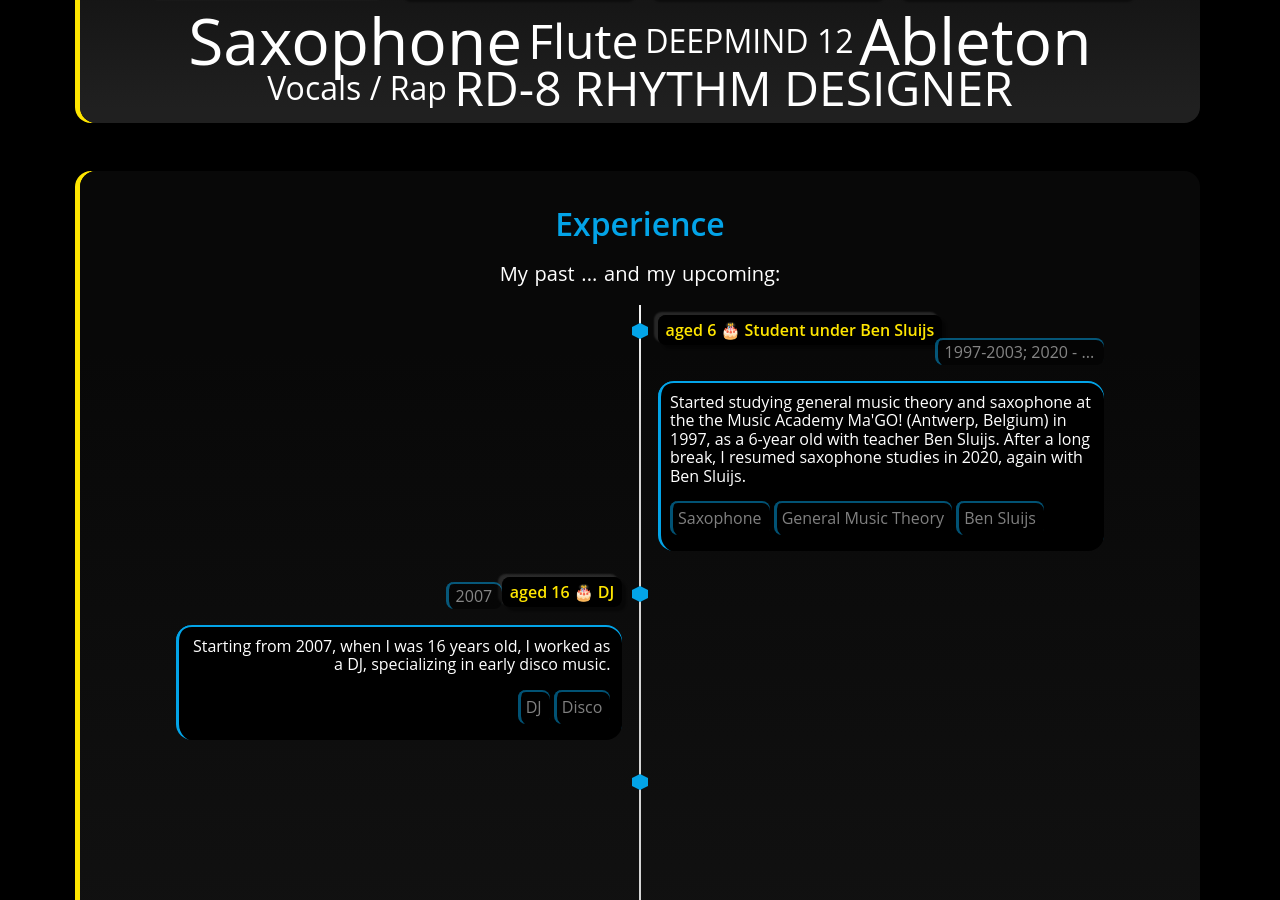
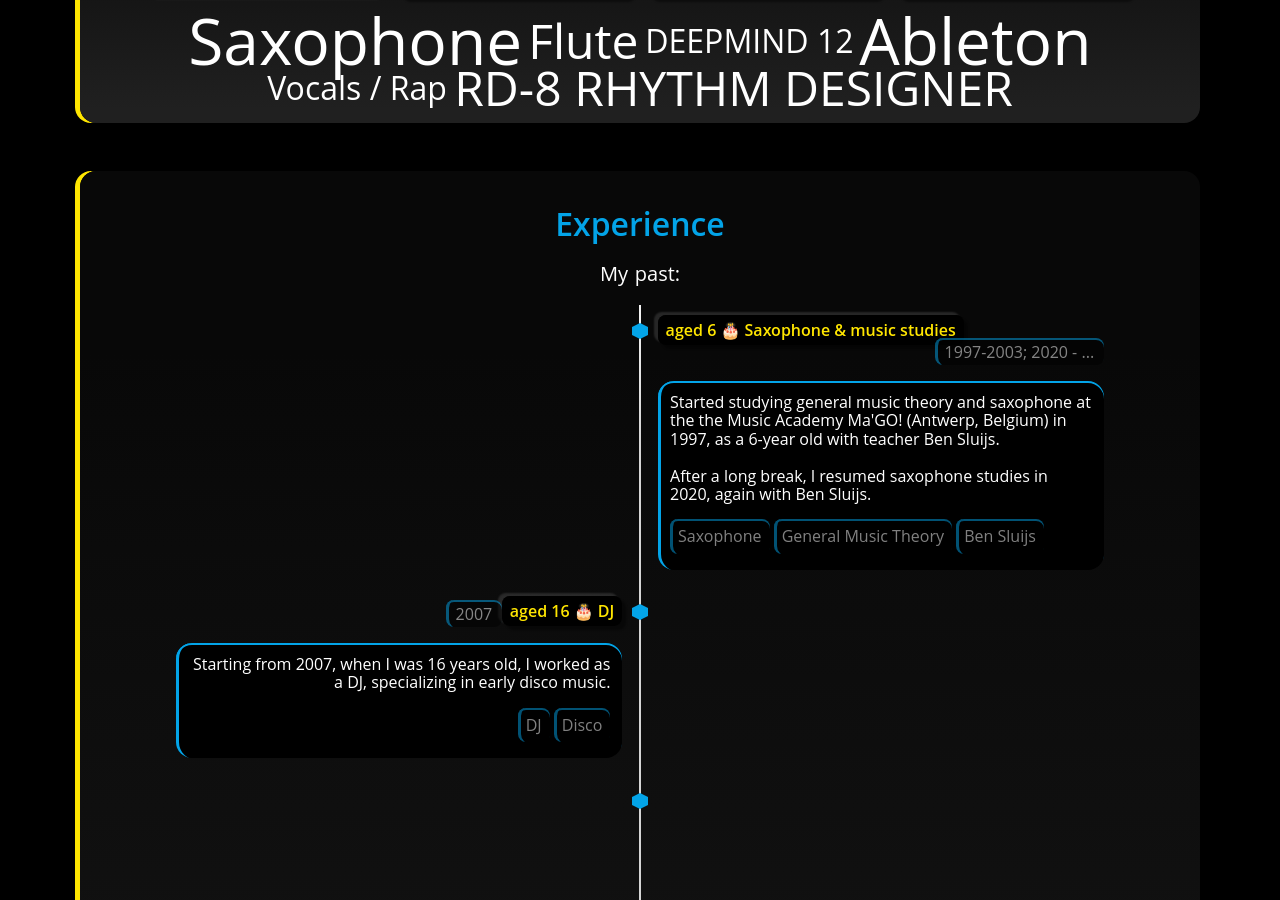
Before and after one commit to mr-volta/mr-volta.github.io, a Jekyll site: the page built from index.html, in a window 1280 px wide and 900 px high, scrolled down 2236 px. Built offline with Jekyll 4.4.1, drawn with Linux system fonts in a browser that asks for light colours.

Commit message:
Minor changes

```diff
--- a/_config.yml
+++ b/_config.yml
@@ -104,7 +104,7 @@
 # contact_title: The will be displayed as the title in the Contact section
 contact_title: Contact
 # contact_description: This will be displayed under the title.
-contact_description: To get in touch, book me or partner up, just mail me or send me a message on Facebook Messenger&#58;
+contact_description: To get in touch, book me or partner up, just mail me or send me a message on Messenger&#58;
 
 # GOOGLE-ANALYTICS
 # Set the id, if you want to track your website with Google Analytics
--- a/_data/timeline.yml
+++ b/_data/timeline.yml
@@ -17,11 +17,12 @@
 #     - tag: Rails
 #   timeline-side: right
 
-- title: aged 6 🎂 Student under Ben Sluijs
+- title: aged 6 🎂 Saxophone &amp; music studies
   title-url: http://www.bensluijs.be/biography.htm
   date: 1997-2003; 2020 - ...
   subtitle: >-
-    Started studying general music theory and saxophone at the the Music Academy Ma'GO! (Antwerp, Belgium) in 1997, as a 6-year old with teacher Ben Sluijs.
+    Started studying general music theory and saxophone at the the Music Academy Ma'GO! (Antwerp, Belgium) in 1997, as a 6-year old with teacher Ben Sluijs.<br><br>
+
     After a long break, I resumed saxophone studies in 2020, again with Ben Sluijs.
   tags:
     - tag: Saxophone
--- a/_includes/section-albums.html
+++ b/_includes/section-albums.html
@@ -29,7 +29,7 @@
   </div>
 
 <p class="subtitle">
-  My releases (not my own label)&#58
+  My tracks (not my own label)&#58
 </p>
 
   <div class="albumtwos-wrapper">
--- a/_includes/section-timeline.html
+++ b/_includes/section-timeline.html
@@ -1,6 +1,6 @@
 <h1 class="title">{{site.timeline_title}}</h1>
 <p class="subtitle">
-  My past ... and my upcoming&#58;
+  My past&#58;
 </p>
 
 <div class="timeline-wrapper">
```
